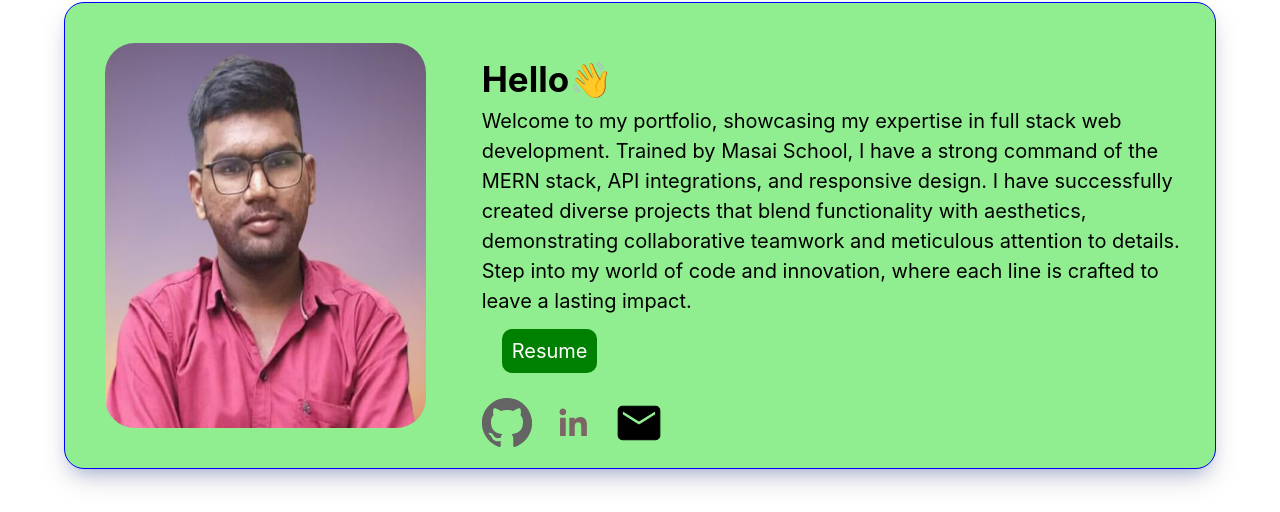
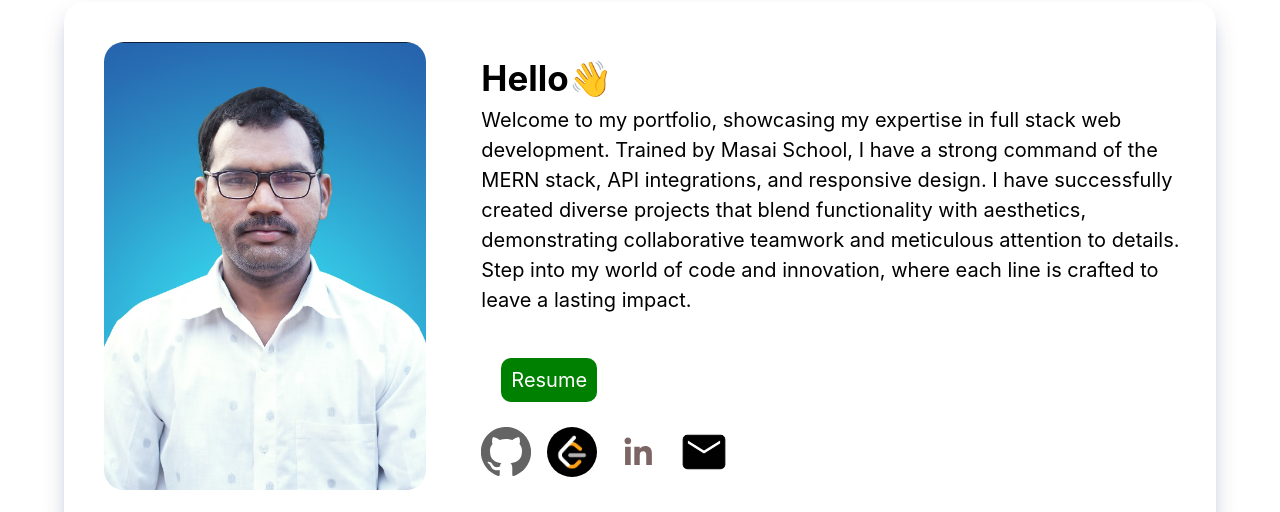
Before and after one commit to JahirPendhari09/JahirPendhari09.github.io, a React (Create React App) app: page / in a window 1280 px wide. Shown: the part 128-640 px from the top of the page. Built offline with nearby package versions, Linux system fonts and the light colour scheme.

Commit message:
Leetcode Profile Added

```diff
--- a/src/components/ExternalAccounts.jsx
+++ b/src/components/ExternalAccounts.jsx
@@ -1,5 +1,5 @@
 import { Flex, Link } from "@chakra-ui/react";
-
+import leetcode from "../Images/leetcode.png"
 
 const ExternalAccounts =()=>{
     return <>
@@ -9,7 +9,7 @@ const ExternalAccounts =()=>{
     mt="2rem"
     direction={{ base: "column", sm: "row", md: "row" }}
     width={{ base: "5rem", sm: "6rem", md: "8rem" }}
-    style={{ userSelect: "none", WebkitUserSelect: "none" }}
+    // style={{ userSelect: "none", WebkitUserSelect: "none" }}
      >
     <a
       target="_blank"
@@ -24,6 +24,11 @@ const ExternalAccounts =()=>{
         />
       </svg>
     </a>
+    <div style={{display:"flex"}}>
+        <a href="https://leetcode.com/Jahir09/" target="_blank" style={{width:"50px"}}>
+          <img src={leetcode} style={{width:"50px", height:"50px",borderRadius:"50%"}}/>
+        </a>
+    </div>
     <a
       target="_blank"
       rel="noreferrer"
--- a/src/pages/About.jsx
+++ b/src/pages/About.jsx
@@ -10,7 +10,7 @@ const About = () => {
       m="auto"
       direction="column"
       padding="2rem 0rem"
-      mt="2rem"
+      mt="1rem"
     >
    <h1
       style={{fontSize:"35px",fontWeight:"bold",textShadow:"2px 2px 10px rgb(250 200 100)",borderRadius:"10px",width:"200px",margin:"auto",border:"1px solid black",cursor:"pointer"}}
--- a/src/pages/Home.jsx
+++ b/src/pages/Home.jsx
@@ -1,5 +1,5 @@
 import styled from "styled-components";
-import profilePic from "../Images/Jahir_Pic.png"
+import profilePic from "../Images/profile.jpg"
 import { Flex, Link } from "@chakra-ui/react";
 import resume from "../Images/Jahir_Resume.pdf";
 import { ExternalAccounts } from "../components/ExternalAccounts";
@@ -14,10 +14,10 @@ const Home=()=>{
           </div>
           <div className="div-2">
             <p style={{fontSize:"35px",fontWeight:"bold"}}>Hello👋</p>
-            <p>
+            <p  style={{marginBottom:"50px"}}>
                 Welcome to my portfolio, showcasing my expertise in full stack web development. Trained by Masai School, I have a strong command of the MERN stack, API integrations, and responsive design. I have successfully created diverse projects that blend functionality with aesthetics, demonstrating collaborative teamwork and meticulous attention to details. Step into my world of code and innovation, where each line is crafted to leave a lasting impact.
             </p>
-            <p style={{margin:"20px"}}><Link
+            <p style={{margin:"20px"}}><a
                id="resume-button-2"
                className="resume"
                href={resume}
@@ -25,6 +25,7 @@ const Home=()=>{
                style={{
                 padding:"10px",
                 borderRadius:"10px",
+
                 backgroundColor:"green",
                 textDecoration:"none",
                 color:"white",
@@ -40,7 +41,7 @@ const Home=()=>{
                }}
              >
               Resume
-            </Link>
+            </a>
             </p>
             <ExternalAccounts/>
           </div>
@@ -64,8 +65,8 @@ const DIV=styled.div`
     margin:auto;
     margin-top:50px;
     padding: 20px;
-    background-color:lightgreen;
-    border: 1px solid blue;
+    /* background-color:lightgreen; */
+    /* border: 1px solid blue; */
     box-shadow: rgba(50, 50, 93, 0.25) 0px 13px 27px -5px, rgba(9, 82, 200, 0.3) 0px 8px 16px -8px;
     cursor: pointer;
   }
@@ -83,6 +84,6 @@ const DIV=styled.div`
   img{
     width: 90%;
     height: 100%;
-    border-radius:30px;
+    border-radius:20px;
   }
 `
```
Also changed, not shown: src/Images/leetcode.png (added), src/Images/profile.jpg (added).
